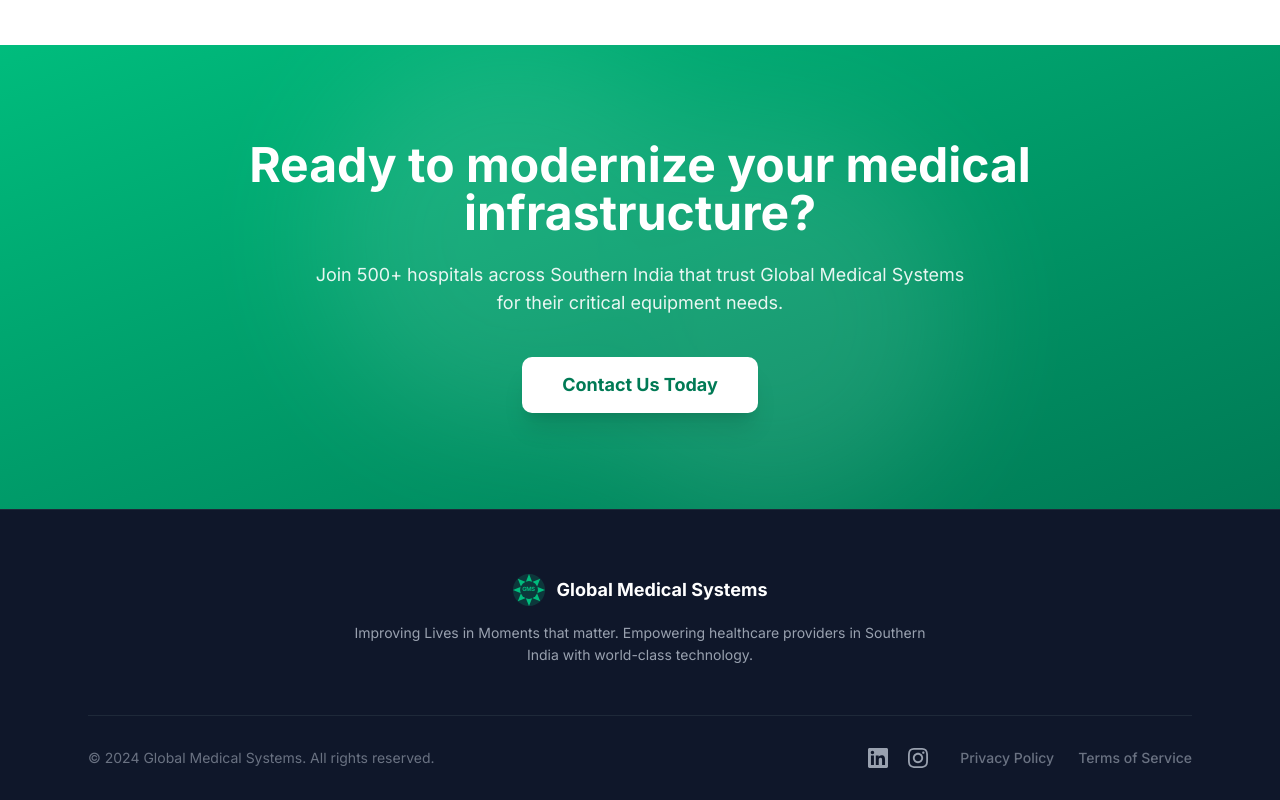
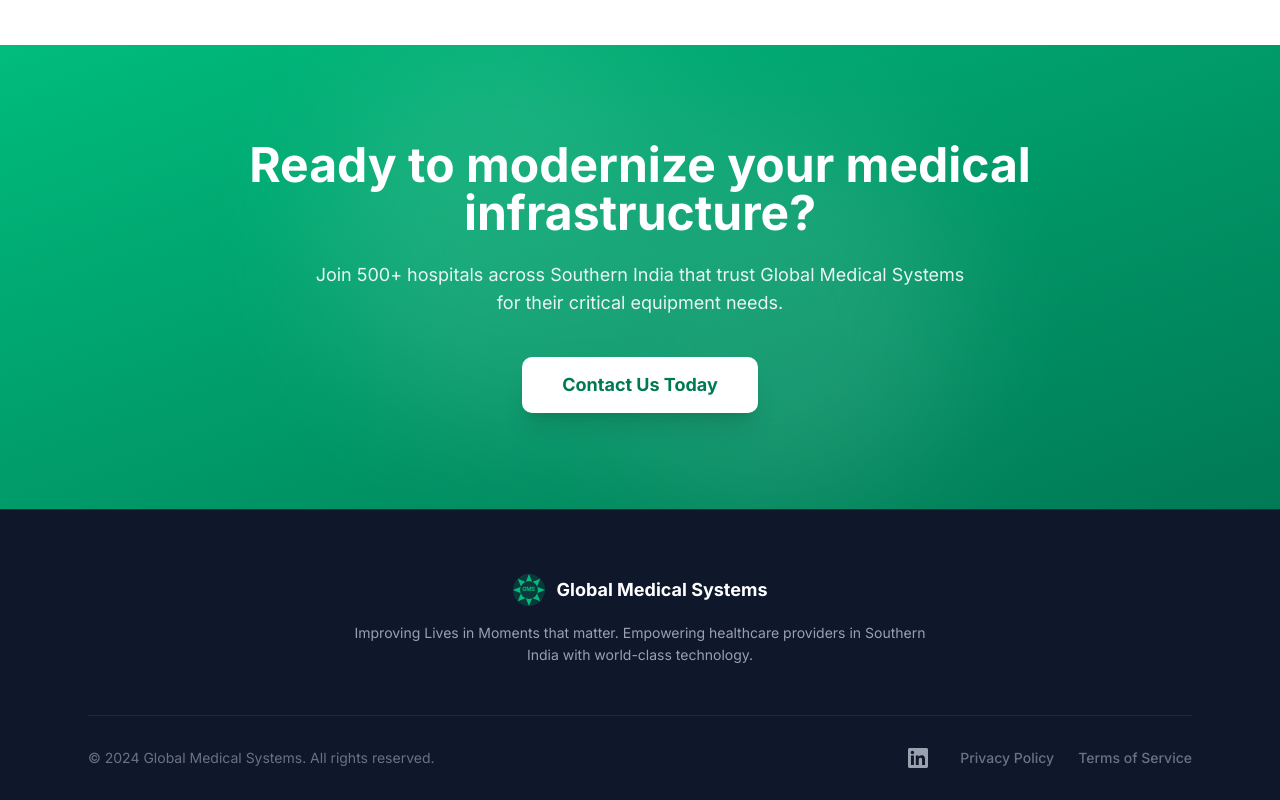
Before and after one commit to GMS-WS/global-medical-systems-website, a Next.js app: page / in a window 1280 px wide. Shown: the part 3368-4168 px from the top of the page. Built offline with nearby package versions, Linux system fonts and the light colour scheme.

Commit message:
Update footer.tsx

```diff
--- a/components/layout/footer.tsx
+++ b/components/layout/footer.tsx
@@ -34,19 +34,14 @@ export function Footer() {
             {/* Social icons */}
             <div className="flex items-center gap-5">
               <Link
-                href={COMPANY.linkedIn}
-                aria-label="LinkedIn"
-                className="text-gray-400 hover:text-primary transition-colors hover:-translate-y-0.5 transform duration-300"
-              >
-                <LinkedInIcon />
-              </Link>
-              <Link
-                href={COMPANY.instagram}
-                aria-label="Instagram"
-                className="text-gray-400 hover:text-primary transition-colors hover:-translate-y-0.5 transform duration-300"
-              >
-                <InstagramIcon />
-              </Link>
+  href="https://www.linkedin.com/company/global-medical-systems-gms/?originalSubdomain=in"
+  target="_blank"
+  aria-label="LinkedIn"
+  className="text-gray-400 hover:text-primary transition-colors hover:-translate-y-0.5 transform duration-300"
+>
+  <LinkedInIcon />
+</Link>
+
             </div>
             {/* Legal links */}
             <div className="flex gap-6">
```
